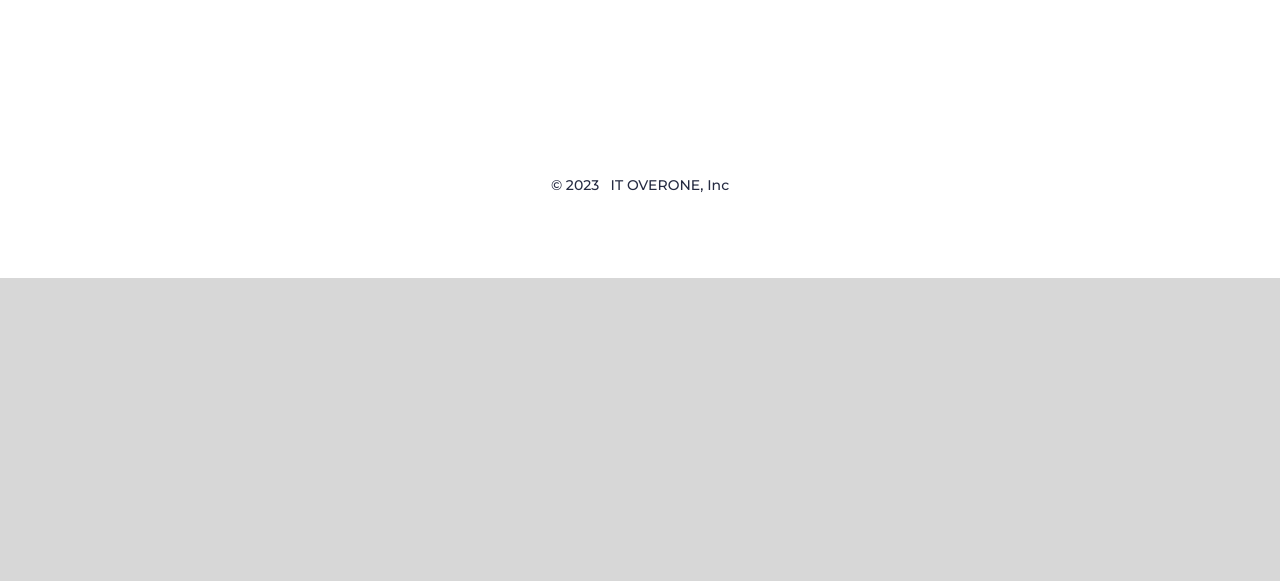
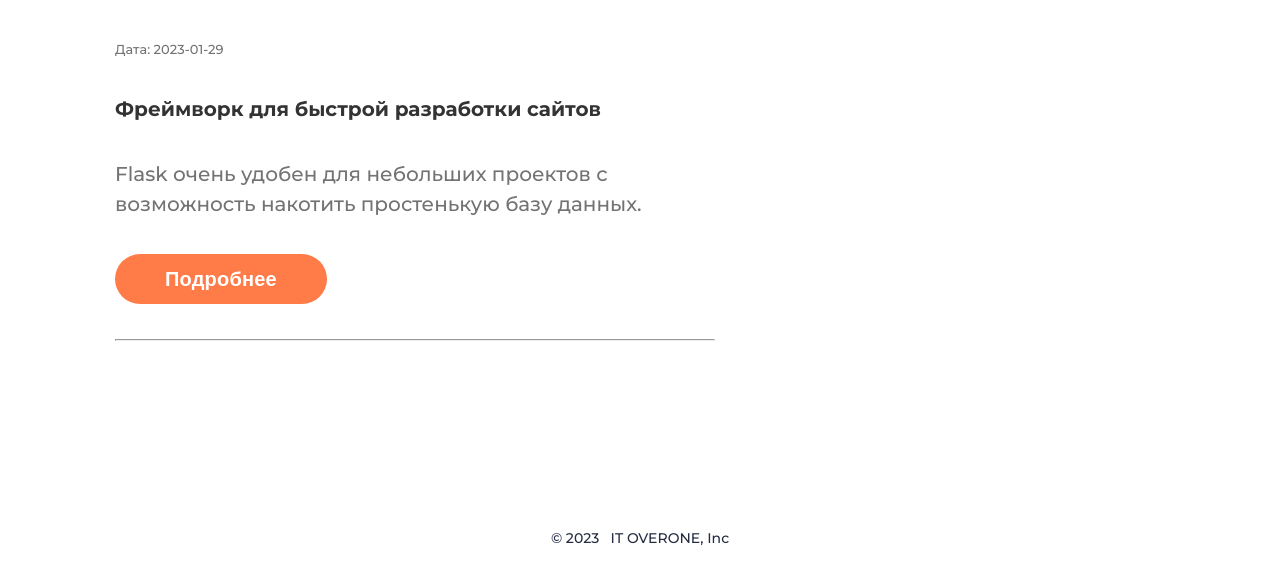
Before and after one commit to artnazarchuk/Flask_Website, a Flask app: page /about in a window 1280 px wide. Shown: the part 830-1411 px from the top of the page. Before the commit the page ends 1108 px from the top, so only its background shows below. Run offline with Flask 2, Linux system fonts and the light colour scheme; data comes from the database, SQL or seed files in the repository; both versions use the stored data as it was after the commit.

Commit message:
Upgrade scc, adding button for articles

```diff
--- a/static/css/main.css
+++ b/static/css/main.css
@@ -193,14 +193,13 @@ body {
 }
 
 .image img {
-    position: absolute;
+    position: fixed;
     top: 0;
     left: 0;
     width: 100%;
     height: 100%;
     object-fit: cover;
     object-position: left;
-
 }
 /*-------ФОРМА---------------------------------------------------*/
 
@@ -213,7 +212,7 @@ body {
     font-family: Montserrat;
     appearance: none;
     margin-bottom: 10px;
-    border: 2px solid #0d5c63;
+    border: 2px solid grey;
     border-radius: 5px;
 }
 
@@ -225,9 +224,8 @@ body {
     width: 100%;
     line-height: 1.5;
     padding-left: 10px;
-    border: 2px solid #0d5c63;
+    border: 2px solid grey;
     border-radius: 5px;
-
 }
 .text textarea:not(:last-child) {
     margin-bottom: 10px;
@@ -240,5 +238,5 @@ body {
 
 /*-------ПОДВАЛ---------------------------------------------------*/
 .footer {
-    height: 100px;
+    height: 50px;
 }
--- a/templates/about.html
+++ b/templates/about.html
@@ -7,8 +7,10 @@
 {% block content %}
     {% for elem in articles %}
         <h1 class="title">{{ elem.title }}</h1>
+        <h3 class="text" style="font-size: 13px">Дата: {{ elem.date.date() }}</h3>
         <h2 class="text" style="color: #333; font-weight: 700">{{ elem.intro }}</h2>
         <h3 class="text">{{ elem.text }}</h3>
+        <button class="button button_form">Подробнее</button>
+        <hr>
     {% endfor %}
-
 {% endblock %}
```
Also changed, not shown: instance/blog.db.
